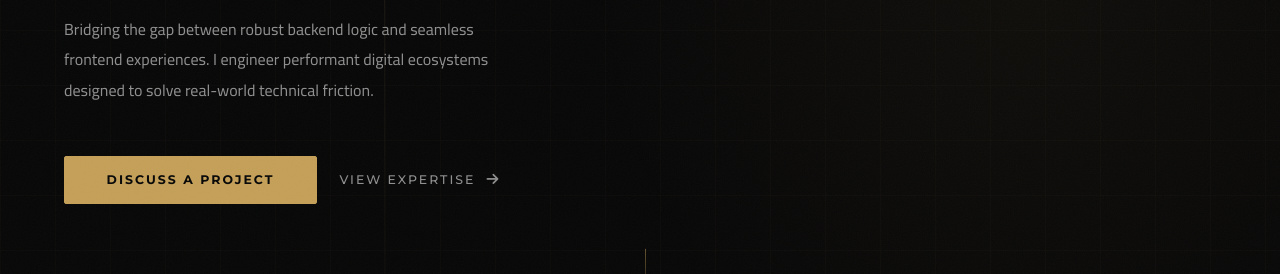
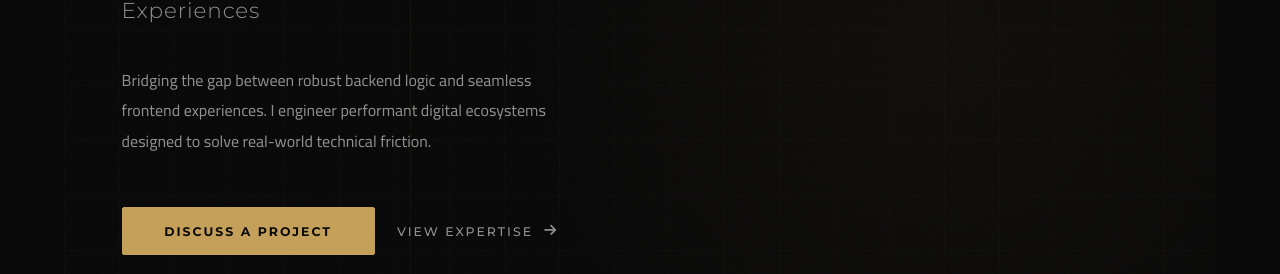
Before and after one commit to GeoJelly/geojelly.github.io, a plain HTML site: page index.html in a window 1280 px wide. Shown: the part 410-684 px from the top of the page. Drawn offline with Linux system fonts and the light colour scheme.

Commit message:
Update portfolio: refine architect branding and UI

```diff
--- a/index.html
+++ b/index.html
@@ -36,6 +36,7 @@
         html { scroll-behavior:smooth; font-size:16px; }
 
         body {
+            padding: 0% 5%;
             background: var(--obsidian);
             color: var(--white);
             font-family: var(--font-ar);
@@ -195,9 +196,9 @@
            HERO
         ──────────────────────────────── */
         #hero {
-            min-height:90vh;
+            min-height:100vh;
             display:flex; flex-direction:column; justify-content:center;
-            padding: 5% 5%; overflow:hidden;
+            padding: 10% 5%; overflow:hidden;
         }
 
         /* grid lines */
```
